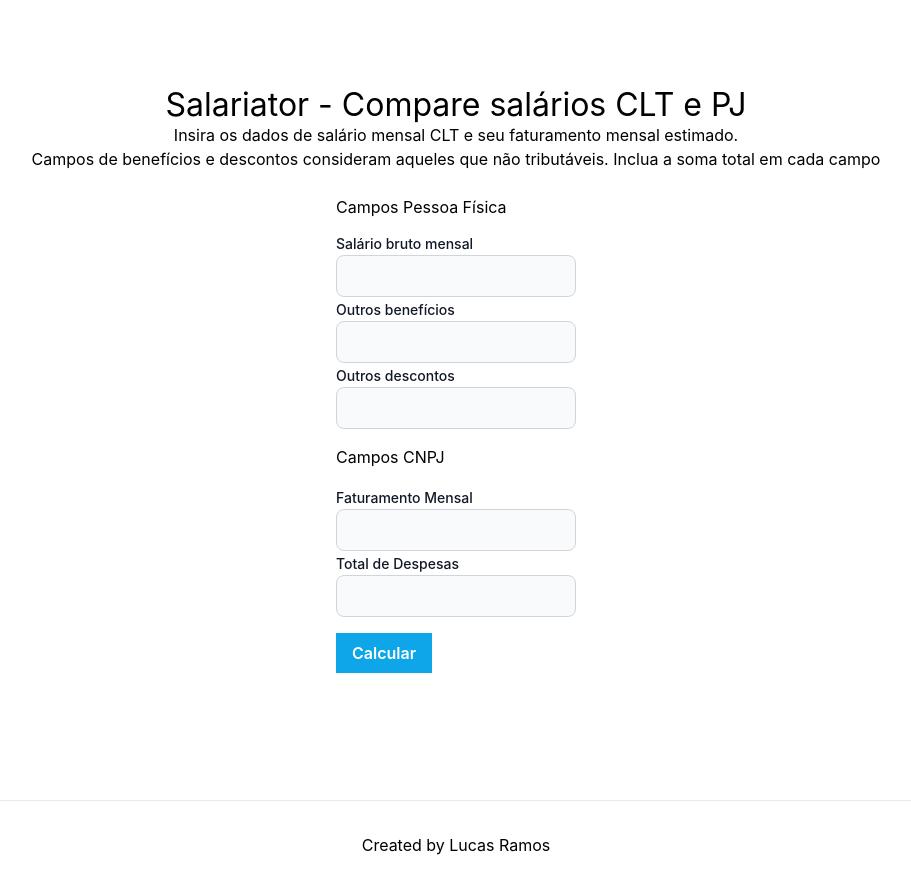
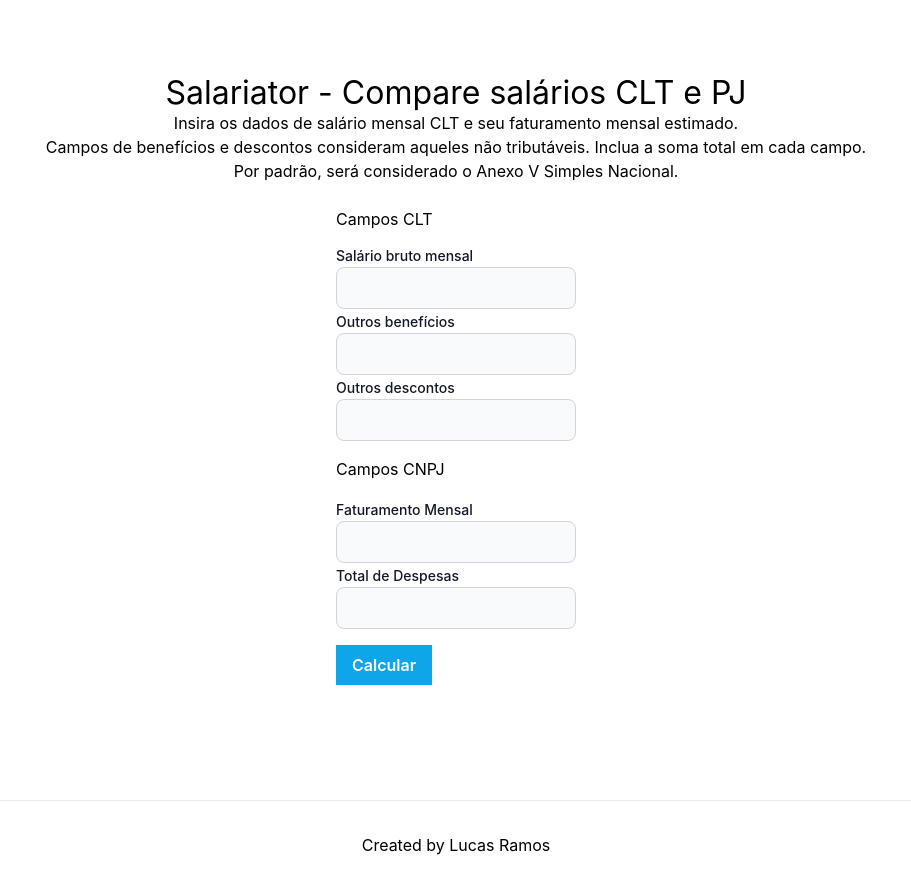
Before and after one commit to lucasnramos/salariator, a Next.js app: page / in a window 1280 px wide. Shown: the whole page, without its empty margins (184-1095 px from the left). Built offline with nearby package versions, Linux system fonts and the light colour scheme.

Commit message:
migrate models to single file and updated some wording

```diff
--- a/components/HookForm.tsx
+++ b/components/HookForm.tsx
@@ -21,7 +21,7 @@ export default function HookForm({ fetchResults }: any) {
   return (
     <div className="flex">
       <form onSubmit={handleSubmit(onSubmit)}>
-        <h2 className="pb-3">Campos Pessoa Física</h2>
+        <h2 className="pb-3">Campos CLT</h2>
 
         <label
           htmlFor="salarioBrutoMensal"
--- a/components/Results.tsx
+++ b/components/Results.tsx
@@ -1,10 +1,7 @@
 import React, { useEffect, useState } from "react";
 import { formatCurrency, formatPercent } from "../helpers/formatter";
-import {
-  SalarioCltMensal,
-  SimplesNacionalMensal,
-  cnpj,
-} from "../server/calculation";
+import { cnpj } from "../server/calculation";
+import { SalarioCltMensal, SimplesNacionalMensal } from "../models";
 
 type ResultsProps = {
   data: {
@@ -100,11 +97,11 @@ function Results({ data }: ResultsProps) {
               {formatCurrency(cnpjCalculado?.proLabore?.irrf)}
             </li>
             <li>
-              Porcentagem do INSS pago:{" "}
+              Alíquota do INSS:{" "}
               {formatPercent(cnpjCalculado?.proLabore?.porcentagemInss)}
             </li>
             <li>
-              Porcentagem do IRRF pago:{" "}
+              Alíquota do IRRF:{" "}
               {formatPercent(cnpjCalculado?.proLabore?.porcentagemIrrf)}
             </li>
             <li>
--- /dev/null
+++ b/models/index.ts
@@ -0,0 +1,35 @@
+type FormData = {
+  salarioBrutoMensal: string;
+  numDependentes: string;
+  totalBeneficios: string;
+  totalDescontos: string;
+  faturamentoMensal: string;
+  despesas: string;
+  proLabore: string;
+};
+
+type SalarioCltMensal = {
+  salarioBruto: number;
+  fgts: number;
+  salarioBaseIrrf?: number;
+  inss: number;
+  irrf: number;
+  porcentagemInss: number;
+  porcentagemIrrf: number;
+  salarioLiquido: number;
+};
+
+type SimplesNacionalMensal = {
+  faturamentoMensal: number;
+  aliquotaEfetiva: number;
+  das: number;
+  receita: number;
+  proLabore: SalarioCltMensal;
+};
+
+type SalarioBase = {
+  salarioBruto: number;
+  qtdeDependentes?: number;
+};
+
+export type { FormData, SalarioCltMensal, SimplesNacionalMensal, SalarioBase };
--- a/pages/index.tsx
+++ b/pages/index.tsx
@@ -30,9 +30,15 @@ export default function Home() {
 
       <main className={styles.main}>
         <h1 className={styles.title}>Salariator - Compare salários CLT e PJ</h1>
-        <p>Insira os dados de salário mensal CLT e seu faturamento mensal estimado.</p>
-        <p>Campos de benefícios e descontos consideram aqueles que não
-        tributáveis. Inclua a soma total em cada campo</p>
+        <p>
+          Insira os dados de salário mensal CLT e seu faturamento mensal
+          estimado.
+        </p>
+        <p>
+          Campos de benefícios e descontos consideram aqueles não tributáveis.
+          Inclua a soma total em cada campo.
+        </p>
+        <h2>Por padrão, será considerado o Anexo V Simples Nacional.</h2>
         <div className="py-3"></div>
         <HookForm fetchResults={processSalaries} />
         <div className="py-5"></div>
```
Also changed, not shown: 2 other files (tests, documents, lock files or other folders).
